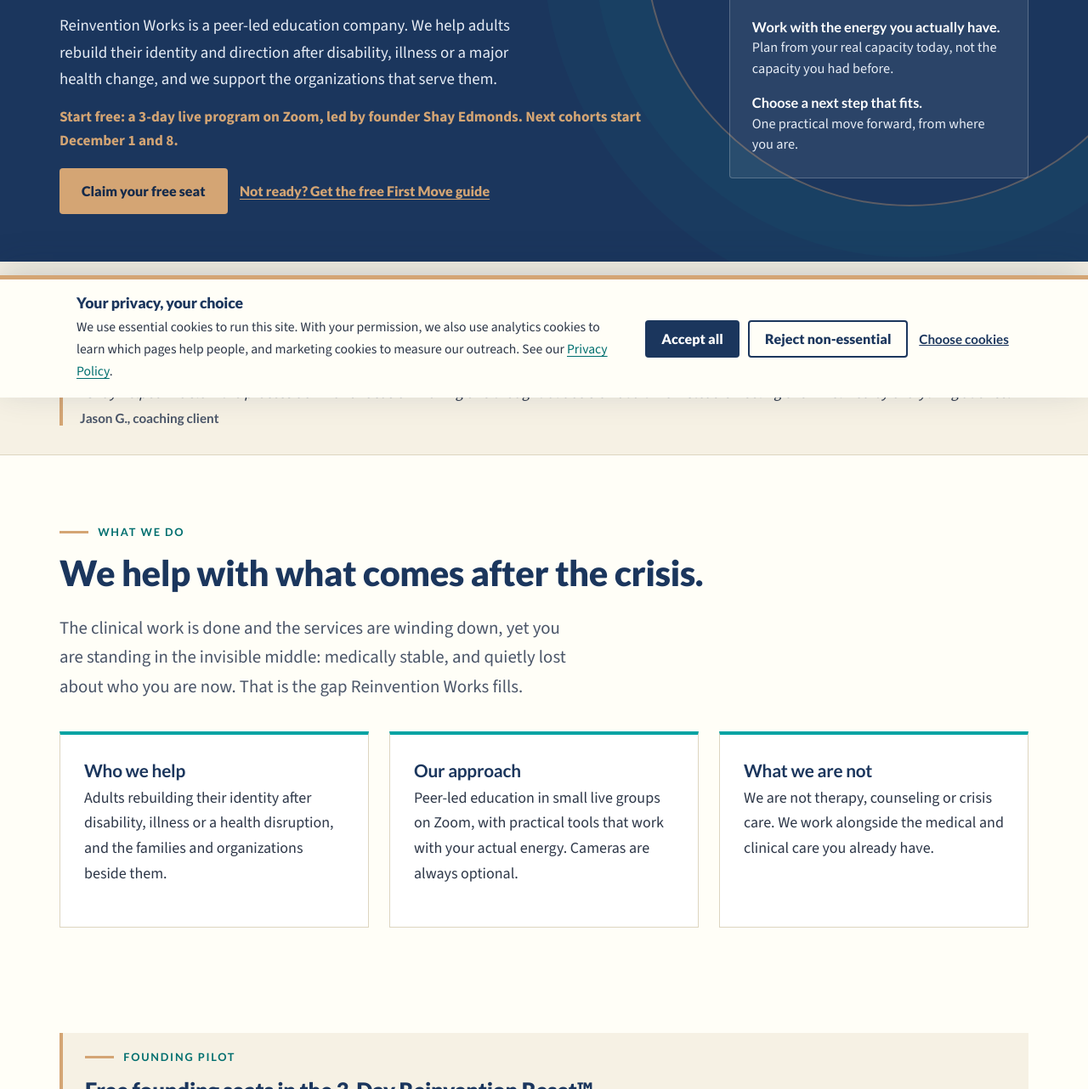
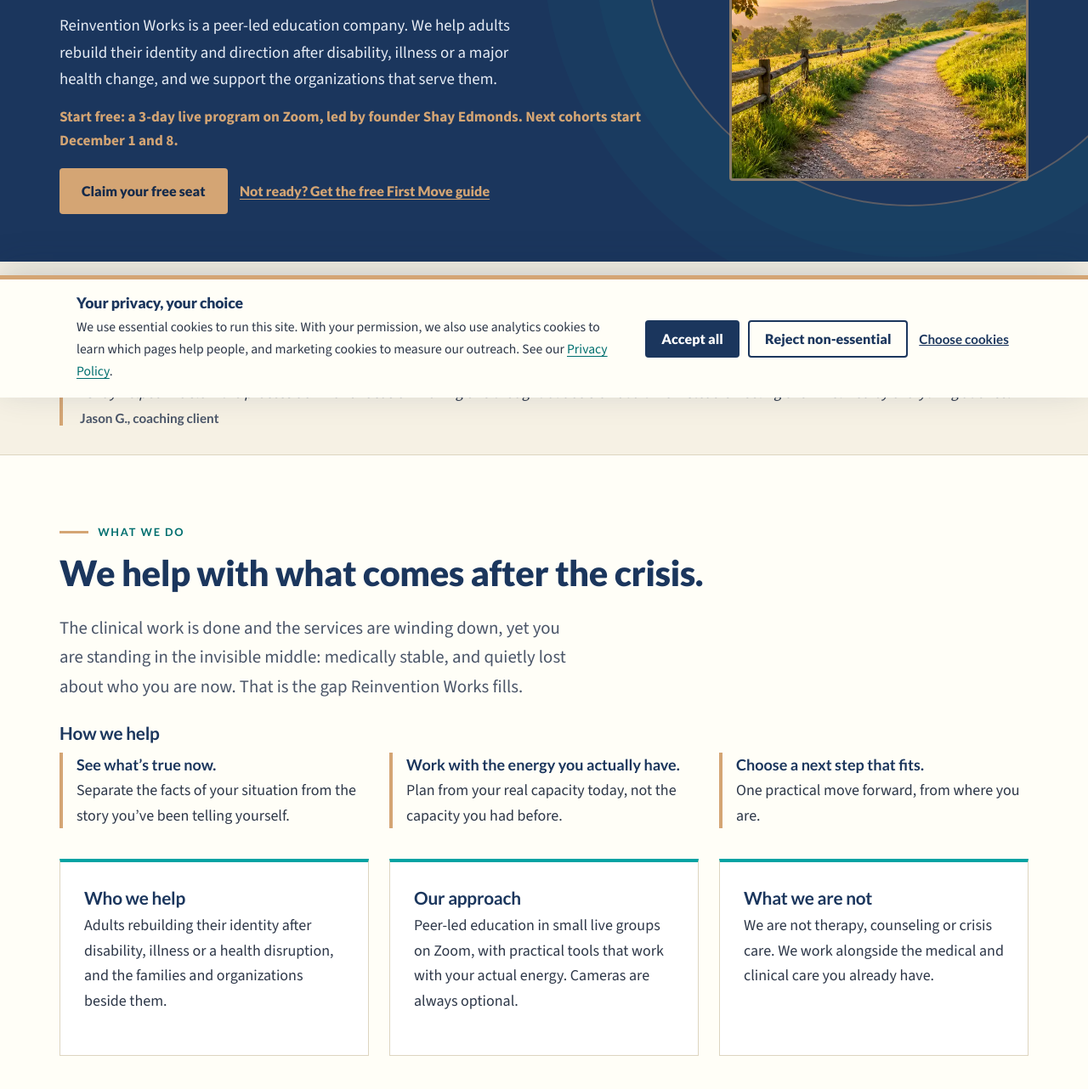
Before and after one commit to evocutdynamics/reinvention-works-website, a plain HTML site: page index.html in a window 1280 px wide. Shown: the part 332-1614 px from the top of the page at 85% size. Drawn offline with nearby package versions, Linux system fonts and the light colour scheme.

Commit message:
Home: sunrise path photo at the top; 'How we help' points moved into 'What we do'
Co-Authored-By: Claude Opus 5.5 <noreply@anthropic.com>
Claude-Session: https://claude.ai/code/session_01Ybbn2phcFbiS1uj3SUniwD

```diff
--- a/assets/style.css
+++ b/assets/style.css
@@ -322,3 +322,9 @@ details.more[open] summary{margin-bottom:.8rem}
 .hero .lede{font-size:1.18rem}
 .hero .hero-offer{color:var(--gold)}
 .hero .btn-row{margin-top:1.1rem}
+.how-title{margin-top:1.6rem}
+.how-list{list-style:none;margin:0 0 2rem;padding:0;display:grid;grid-template-columns:repeat(3,1fr);gap:24px}
+.how-list li{border-left:4px solid var(--gold);padding-left:16px}
+.how-list b{display:block;font-family:var(--display);color:var(--sapphire)}
+@media(max-width:800px){.how-list{grid-template-columns:1fr}}
+.hero-photo img{aspect-ratio:1/1;object-fit:cover}
--- a/index.html
+++ b/index.html
@@ -58,13 +58,8 @@
         <a class="text-link" style="align-self:center" href="/first-move/">Not ready? Get the free First Move guide</a>
       </div>
     </div>
-    <div class="hero-card">
-      <h2 class="hero-card-title">How we help</h2>
-      <ul>
-        <li><b>See what&rsquo;s true now.</b> Separate the facts of your situation from the story you&rsquo;ve been telling yourself.</li>
-        <li><b>Work with the energy you actually have.</b> Plan from your real capacity today, not the capacity you had before.</li>
-        <li><b>Choose a next step that fits.</b> One practical move forward, from where you are.</li>
-      </ul>
+    <div class="hero-photo">
+      <img src="/assets/home-path.webp" width="600" height="600" fetchpriority="high" decoding="async" alt="A gravel path curving through green hills at sunrise, with a wooden fence alongside.">
     </div>
 </section>
 
@@ -84,6 +79,12 @@
     <div class="eyebrow">What we do</div>
     <h2 id="what-title">We help with what comes after the crisis.</h2>
     <p class="lede">The clinical work is done and the services are winding down, yet you are standing in the invisible middle: medically stable, and quietly lost about who you are now. That is the gap Reinvention Works fills.</p>
+    <h3 class="how-title">How we help</h3>
+      <ul class="how-list">
+        <li><b>See what&rsquo;s true now.</b> Separate the facts of your situation from the story you&rsquo;ve been telling yourself.</li>
+        <li><b>Work with the energy you actually have.</b> Plan from your real capacity today, not the capacity you had before.</li>
+        <li><b>Choose a next step that fits.</b> One practical move forward, from where you are.</li>
+      </ul>
     <div class="cards what-cards">
       <div class="card"><h3>Who we help</h3><p>Adults rebuilding their identity after disability, illness or a health disruption, and the families and organizations beside them.</p></div>
       <div class="card"><h3>Our approach</h3><p>Peer-led education in small live groups on Zoom, with practical tools that work with your actual energy. Cameras are always optional.</p></div>
```
Also changed, not shown: assets/home-path.webp (added).
